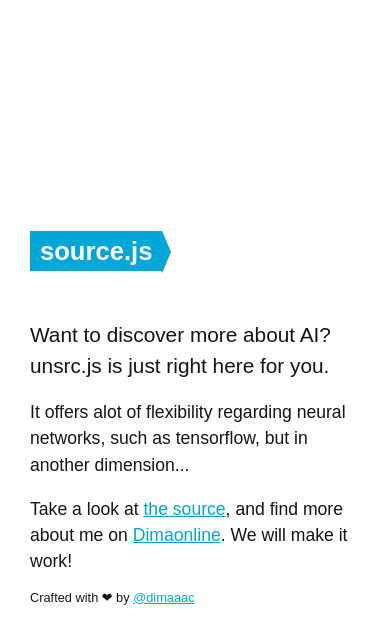
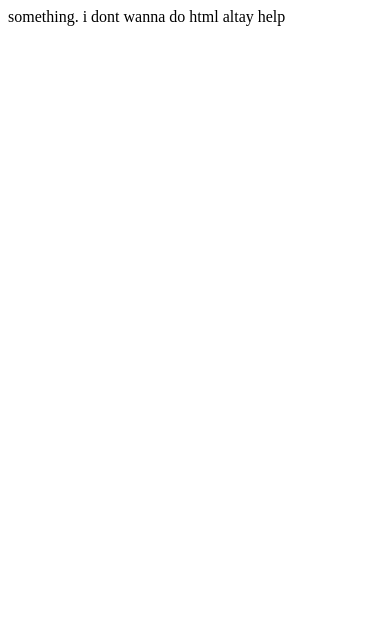
Before and after one commit to unsrcedcorp/unsrc.github.io, a plain HTML site: page index.html in a window 390 px wide. Drawn offline with nearby package versions, Linux system fonts and the light colour scheme; a web font is replaced by a local one.

Commit message:
Update index.html

```diff
--- a/index.html
+++ b/index.html
@@ -1,162 +1 @@
-<!DOCTYPE html>
-<html lang="en">
-<head>
-  <meta charset="utf-8">
-  <meta name="viewport" content="width=device-width,initial-scale=1">
-  <title>A new javascript package</title>
-  <meta http-equiv="X-UA-Compatible" content="IE=edge">
-  <link rel="preconnect" href="https://fonts.bunny.net">
-  <link href="https://fonts.bunny.net/css?family=source-sans-pro:400,700" rel="stylesheet" />
-
-  <link rel="apple-touch-icon" sizes="152x152" href="favicon/apple-touch-icon.png">
-  <link rel="icon" type="image/png" sizes="32x32" href="favicon/favicon-32x32.png">
-  <link rel="icon" type="image/png" sizes="16x16" href="favicon/favicon-16x16.png">
-  <!-- <link rel="manifest" href="webmanifest.json">-->
-  <link rel="mask-icon" href="favicon/safari-pinned-tab.svg" color="#5bbad5">
-
-  <style>
-    :root {
-      --color-bg-primary: #fff;
-      --color-bg-secondary: #00a6d5;
-      --color-bg-inverted: #151515;
-      --color-text-primary: #151515;
-      --color-text-inverted: #fff;
-    }
-
-    @media (prefers-color-scheme: dark) {
-      :root {
-        --color-bg-primary: #2f2f2f;
-        --color-bg-secondary: #3bc1e1;
-        --color-bg-inverted: #fff;
-        --color-text-primary: #fff;
-        --color-text-inverted: #2f2f2f;
-      }
-    }
-
-    body, html {
-      background-color: var(--color-bg-primary);
-      color: var(--color-text-primary);
-      font-family: 'Source Sans Pro', Arial, Helvetica, sans-serif;
-      font-size: 16px;
-      margin: 0;
-      padding: 0;
-      height: 100vh;
-    }
-
-    body {
-      display: flex;
-      justify-content: center;
-      align-items: center;
-    }
-
-    main {
-      width: 800px;
-    }
-
-    header {
-      margin-bottom: 2em;
-    }
-
-    .url-example {
-      position: relative;
-      background-color: var(--color-bg-secondary);
-      color: var(--color-text-inverted);
-      padding: 10px 20px;
-      font-weight: 700;
-      font-size: 3em;
-      z-index: 1;
-    }
-
-    .url-example:after {
-      position: absolute;
-      content: "";
-      top: 0;
-      width: 1.65em;
-      height: 1.65em;
-      right: -0.825em;
-      transform: scale(0.3, 0.707) rotate(45deg);
-      z-index: -1;
-      background-color: var(--color-bg-secondary);
-    }
-
-    p.large {
-      font-size: 1.7em;
-    }
-
-    p {
-      font-size: 1.4em;
-      font-weight: 400;
-      padding: 1em 0 0 0;
-      margin: 0;
-      line-height: 1.5;
-    }
-
-    p.small {
-      font-size: 1em;
-    }
-
-    a {
-      color: var(--color-bg-secondary);
-    }
-
-    @media (max-width: 800px) {
-      main {
-        padding: 0 30px;
-      }
-
-      .url-example {
-        font-size: 1.6em;
-        padding: 6px 10px;
-      }
-
-      p.large {
-        font-size: 1.3em;
-      }
-
-      p {
-        font-size: 1.1em;
-      }
-
-      p.small {
-        font-size: .8em;
-      }
-    }
-  </style>
-</head>
-<body>
-<main>
-  <header>
-    <span class="url-example"><span class="typed"></span>.js</span>
-  </header>
-  <article>
-    <p class="large">
-      Want to discover more about AI? unsrc.js is just right here for you.
-    </p>
-    <p>
-      It offers alot of flexibility regarding neural networks, such as tensorflow, but in another dimension...
-    </p>
-    <p>
-      Take a look at <a href="https://src.eco/">the source</a>, and find more about me on <a
-      href="https://dimaonline.fr" target="_parent">Dimaonline</a>. We will make it
-      work!
-    </p>
-    <p class="small">
-      Crafted with ❤ by <a href="https://github.com/dimaaac">@dimaaac</a>
-    </p>
-  </article>
-</main>
-
-<script src="https://cdnjs.cloudflare.com/ajax/libs/typed.js/2.0.12/typed.min.js"
-        integrity="sha512-3J8teBiHrSyaaRBajZyIEtpDsXdPq1gsznKWIVb5CnorQuFhjWGhWe54z8YNnHHr7MZuExb9m5kvf964HiT1Sw=="
-        crossorigin="anonymous" referrerpolicy="no-referrer"></script>
-<script>
-  new Typed('.typed', { // https://github.com/mattboldt/typed.js
-    strings: ['unsrc', 'source', 'dima', 'fold'],
-    typeSpeed: 140,
-    backDelay: 2000,
-    showCursor: false,
-    loop: true,
-  })
-</script>
-</body>
-</html>
+something. i dont wanna do html altay help
```
